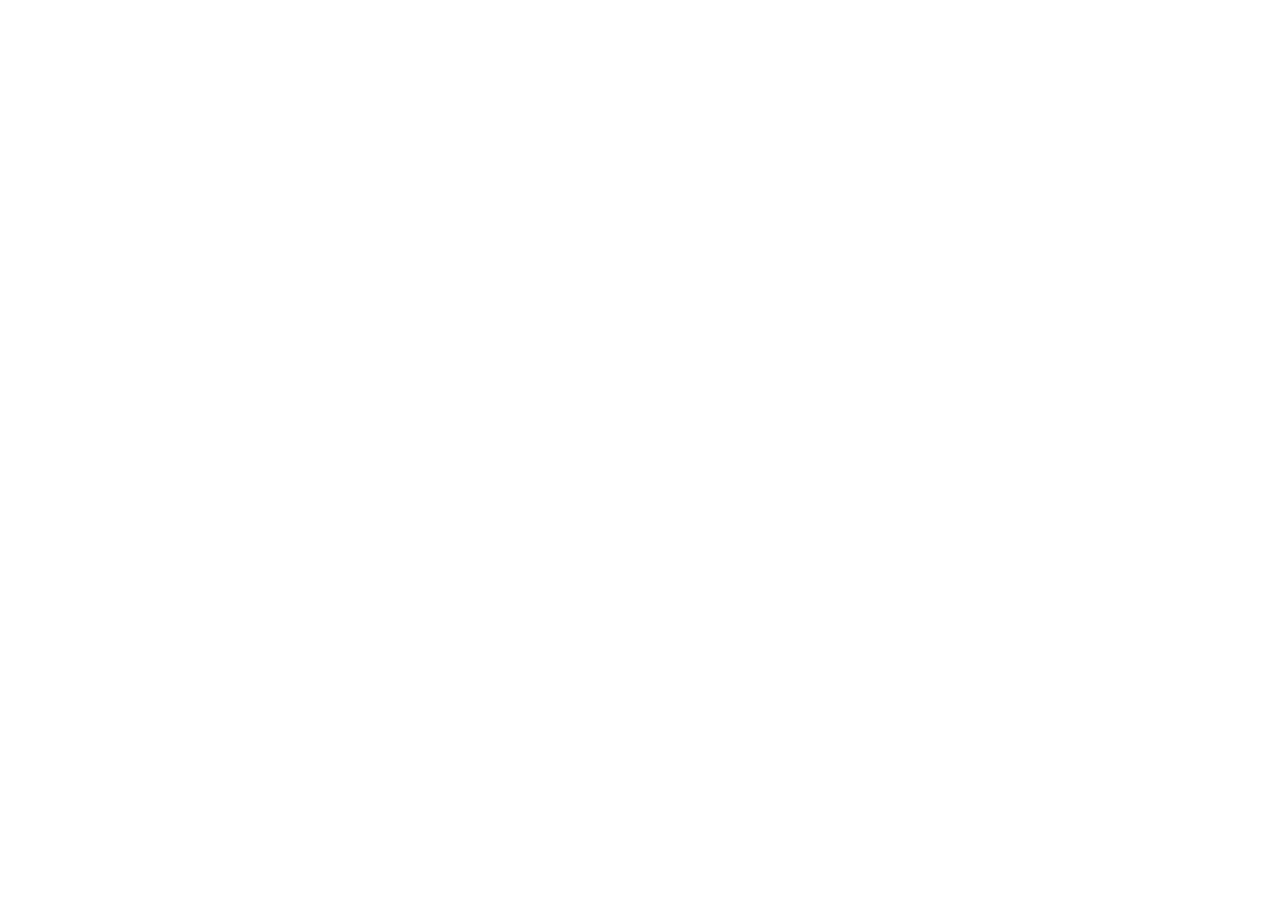
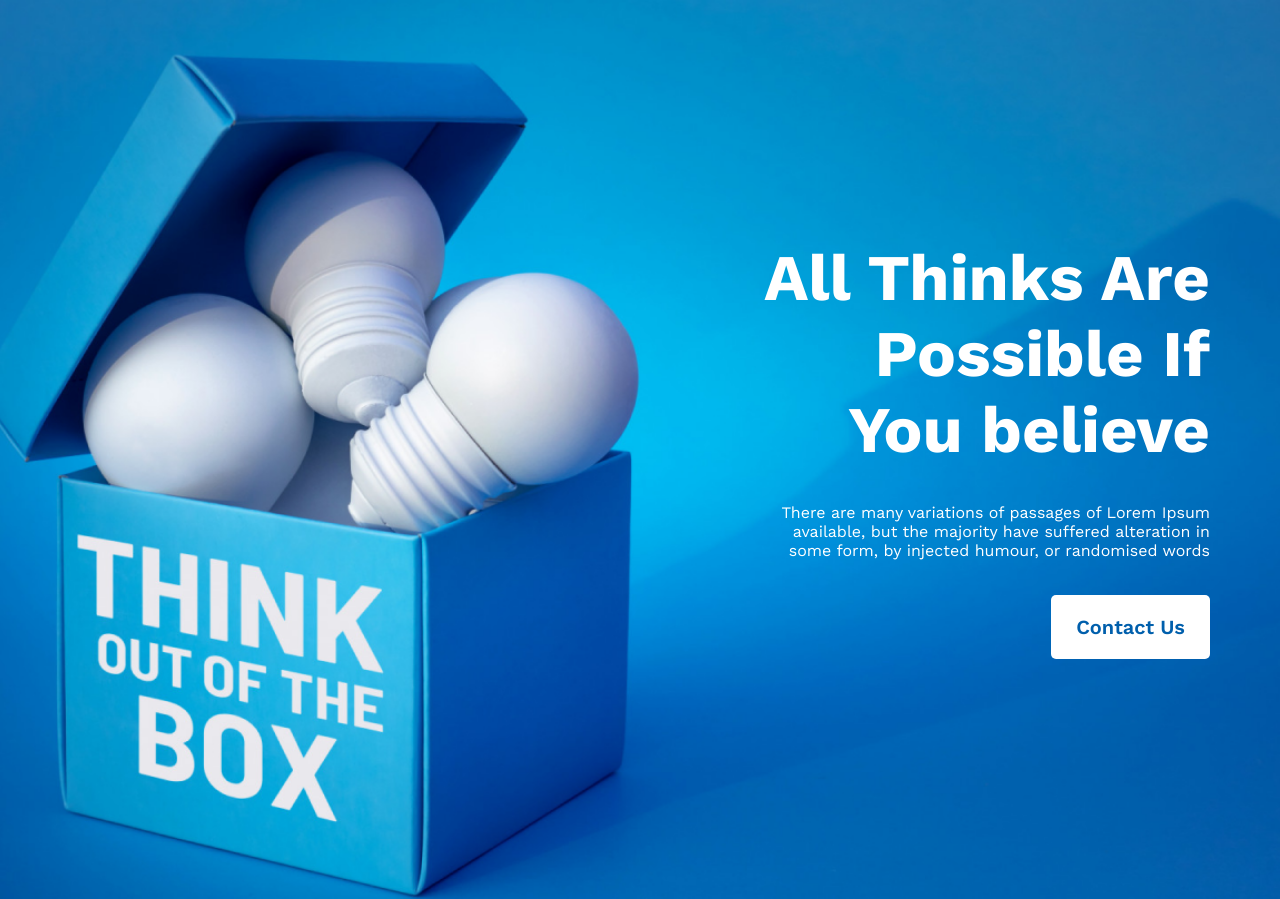
Before and after one commit to babunewgit1/frist_assignment, a plain HTML site: page index.html in a window 1280 px wide. Before the commit the page ends 800 px from the top, so only its background shows below. Drawn offline with nearby package versions, Linux system fonts and the light colour scheme.

Commit message:
header area finish

```diff
--- a/css/style.css
+++ b/css/style.css
@@ -0,0 +1,63 @@
+* {
+  margin: 0;
+  padding: 0;
+}
+
+body {
+  background-color: #fff;
+  font-size: 16px;
+  color: #000;
+  font-family: "Work Sans", sans-serif;
+}
+
+.container {
+  max-width: 1140px;
+  margin: auto;
+}
+
+ul {
+  list-style-type: none;
+}
+
+a {
+  text-decoration: none;
+  display: inline-block;
+}
+
+.button {
+  background-color: #fff;
+  border-radius: 5px;
+  color: #005fac;
+  font-size: 20px;
+  font-weight: 600;
+  padding: 20px 25px;
+}
+
+/* -- header area start -- */
+header {
+  background-image: url(../images/banner3.png);
+  background-repeat: no-repeat;
+  background-position: center;
+  background-size: cover;
+  padding: 240px 0px;
+}
+
+.bannar-wrapper {
+  max-width: 450px;
+  margin-left: auto;
+  text-align: right;
+}
+
+.bannar-wrapper h2 {
+  color: #fff;
+  font-size: 65px;
+  font-weight: 700;
+}
+
+.bannar-wrapper p {
+  font-size: 16px;
+  color: #fff;
+  margin: 35px 0px;
+}
+
+/* -- header area end -- */
--- a/index.html
+++ b/index.html
@@ -6,10 +6,32 @@
    <meta http-equiv="X-UA-Compatible" content="IE=edge">
    <meta name="viewport" content="width=device-width, initial-scale=1.0">
    <title>My Frist Assignment</title>
+   <link rel="shortcut icon" href="./images/fav.ico" type="image/x-icon">
+   <link rel="preconnect" href="https://fonts.googleapis.com">
+   <link rel="preconnect" href="https://fonts.gstatic.com" crossorigin>
+   <link
+      href="https://fonts.googleapis.com/css2?family=Work+Sans:ital,wght@0,400;0,500;0,600;0,700;0,800;1,400;1,500;1,600;1,700;1,800&display=swap"
+      rel="stylesheet">
    <link rel="stylesheet" href="./css/style.css">
 </head>
 
 <body>
+   <!-- header area start -->
+   <header>
+      <div class="bannar">
+         <div class="container">
+            <div class="bannar-wrapper">
+               <h2>All Thinks Are Possible If You believe</h2>
+               <p>There are many variations of passages of Lorem Ipsum available, but the majority have suffered
+                  alteration in some form,
+                  by injected humour, or randomised words</p>
+               <a class="button" href="#">Contact Us</a>
+            </div>
+         </div>
+      </div>
+   </header>
+   <!-- header area end -->
+
 
 </body>
 
```
Also changed, not shown: images/banner3.png (added), images/fav.ico (added).
